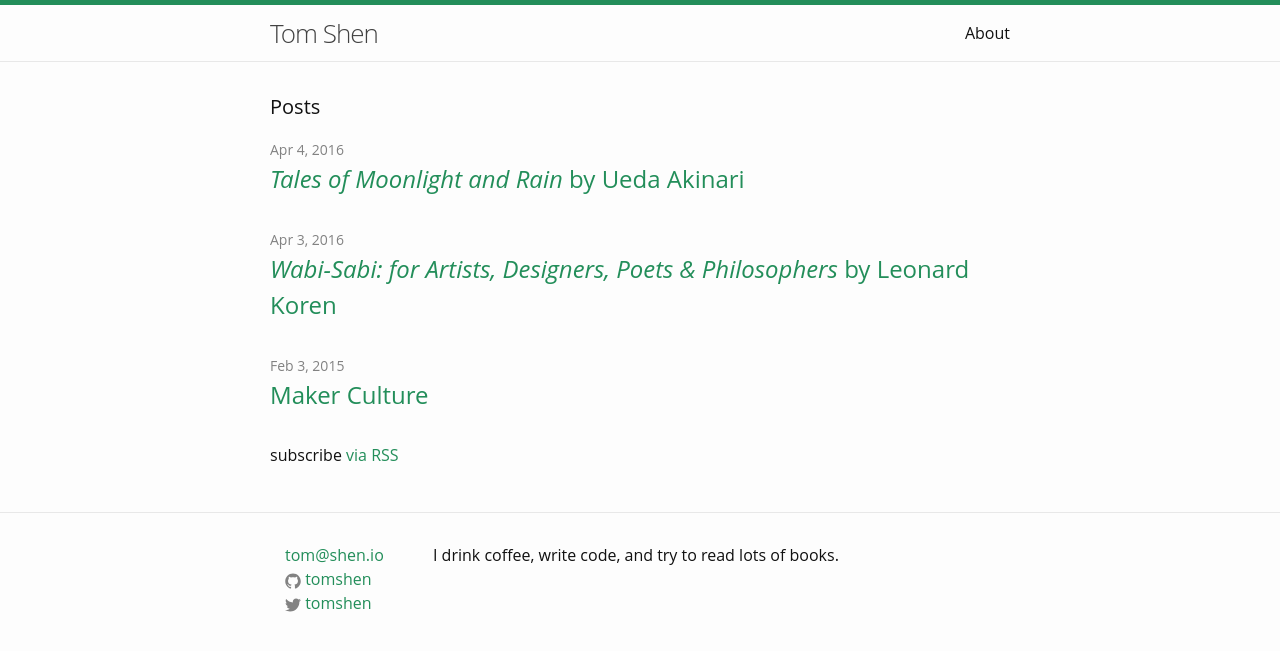
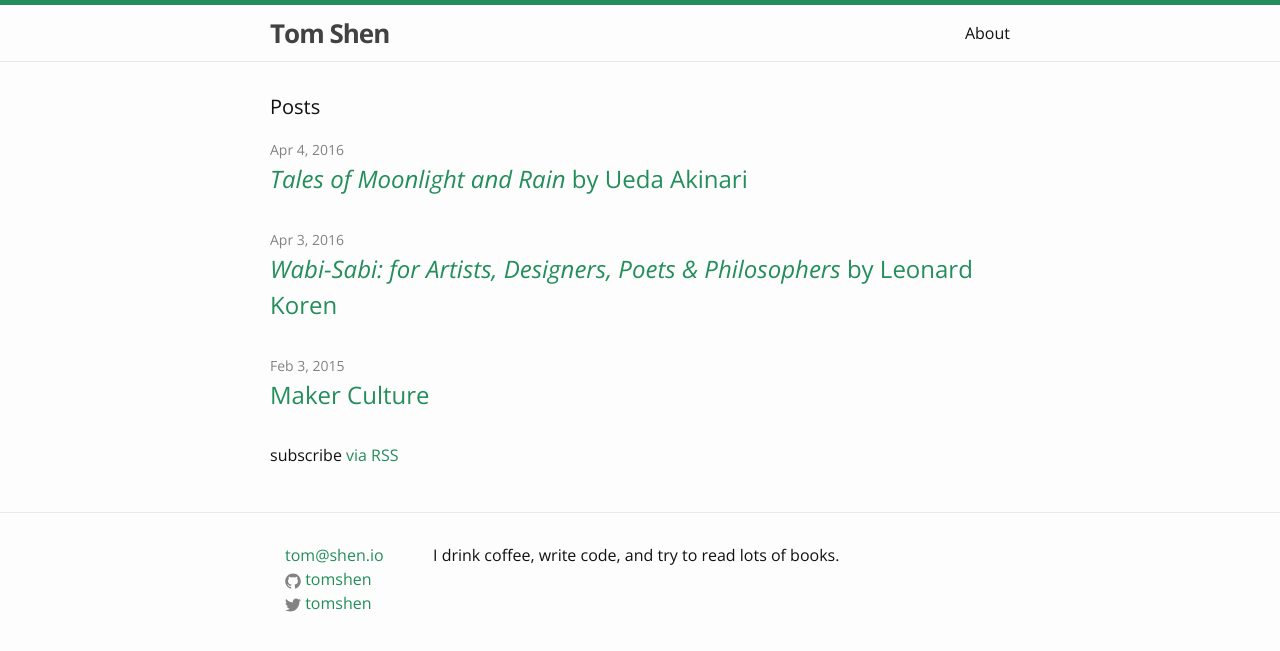
Before and after one commit to tomshen/tomshen.github.io, a Jekyll site: the page built from index.html, in a window 1280 px wide. Shown: the top 651 px of the page. Built offline with Jekyll 4.4.1, drawn with Linux system fonts in a browser that asks for light colours.

Commit message:
Update style

```diff
--- a/_includes/head.html
+++ b/_includes/head.html
@@ -6,6 +6,7 @@
   <title>{% if page.title %}{{ page.title | strip_html | escape }}{% else %}{{ site.title | strip_html | escape }}{% endif %}</title>
   <meta name="description" content="{% if page.excerpt %}{{ page.excerpt | strip_html | strip_newlines | truncate: 160 }}{% else %}{{ site.description }}{% endif %}">
 
+  <link rel="stylesheet" href="https://fonts.googleapis.com/css?family=Open+Sans:400,400italic,700,700italic">
   <link rel="stylesheet" href="{{ "/css/main.css" | prepend: site.baseurl }}">
   <link rel="canonical" href="{{ page.url | replace:'index.html','' | prepend: site.baseurl | prepend: site.url }}">
   <link rel="alternate" type="application/rss+xml" title="{{ site.title }}" href="{{ "/feed.xml" | prepend: site.baseurl | prepend: site.url }}">
--- a/_sass/_layout.scss
+++ b/_sass/_layout.scss
@@ -12,7 +12,7 @@
 
 .site-title {
     font-size: 26px;
-    font-weight: 300;
+    font-weight: 700;
     line-height: 56px;
     letter-spacing: -1px;
     margin-bottom: 0;
```
